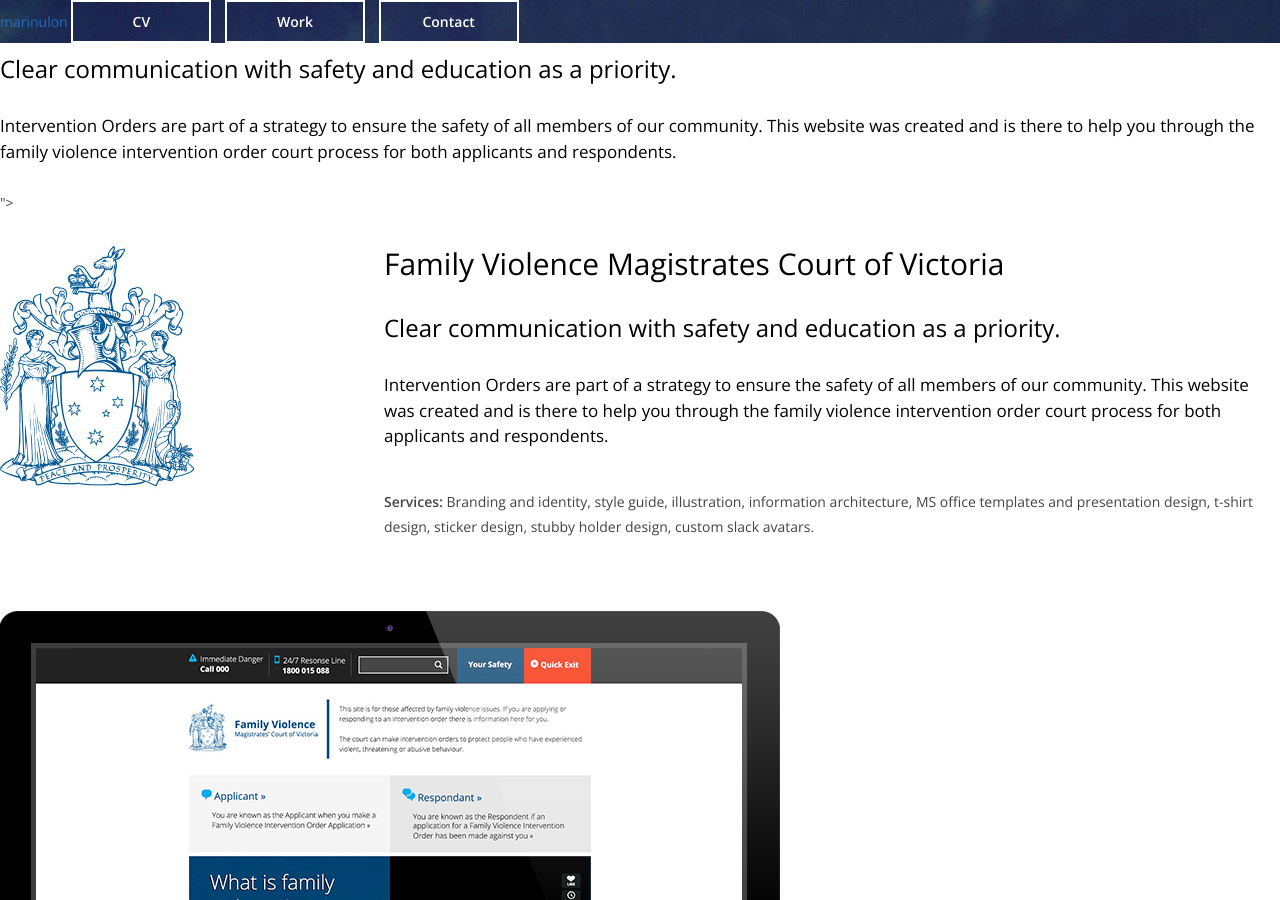
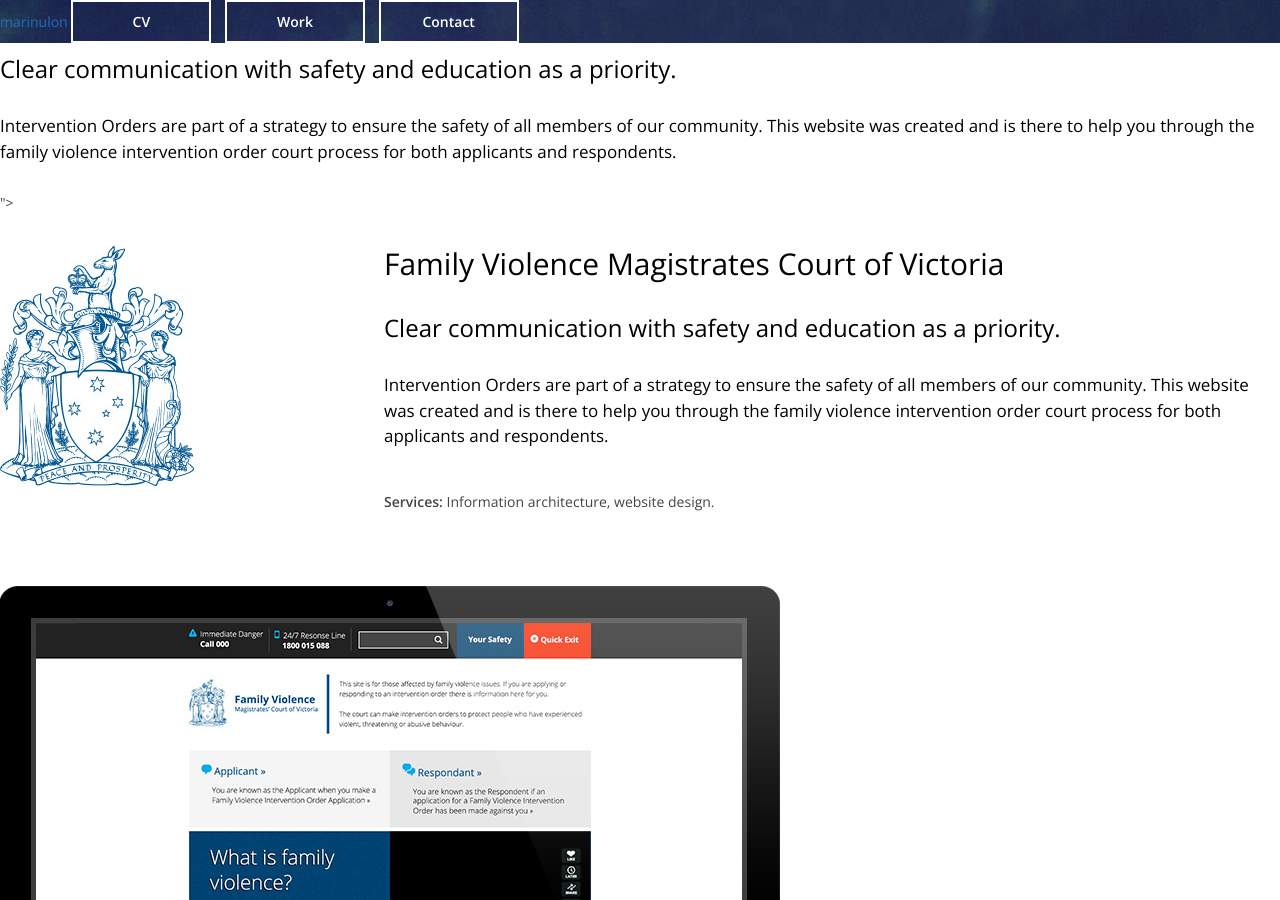
Before and after one commit to marinulon/marinulon.github.io, a Jekyll site: the page built from _posts/2018-02-10-family-courts.markdown, in a window 1280 px wide and 900 px high. Built offline with Jekyll 4.4.1, drawn with Linux system fonts in a browser that asks for light colours; Markdown is read by kramdown in place of the engine named in the settings.

Commit message:
Update 2018-02-10-family-courts.markdown

```diff
--- a/_posts/2018-02-10-family-courts.markdown
+++ b/_posts/2018-02-10-family-courts.markdown
@@ -9,7 +9,7 @@
 > ## Clear communication with safety and education as a priority.
 > ### Intervention Orders are part of a strategy to ensure the safety of all members of our community. This website was created and is there to help you through the family violence intervention order court process for both applicants and respondents.
 
-> **Services:** Branding and identity, style guide, illustration, information architecture, MS office templates and presentation design, t-shirt design, sticker design, stubby holder design, custom slack avatars.
+> **Services:** Information architecture, website design.
 
 ![Website design, desktop size]({{ site.url }}/assets/folio_courts-01.jpg)
 ![Website design, mobile and iphone size]({{ site.url }}/assets/folio_courts-02.jpg)
```
